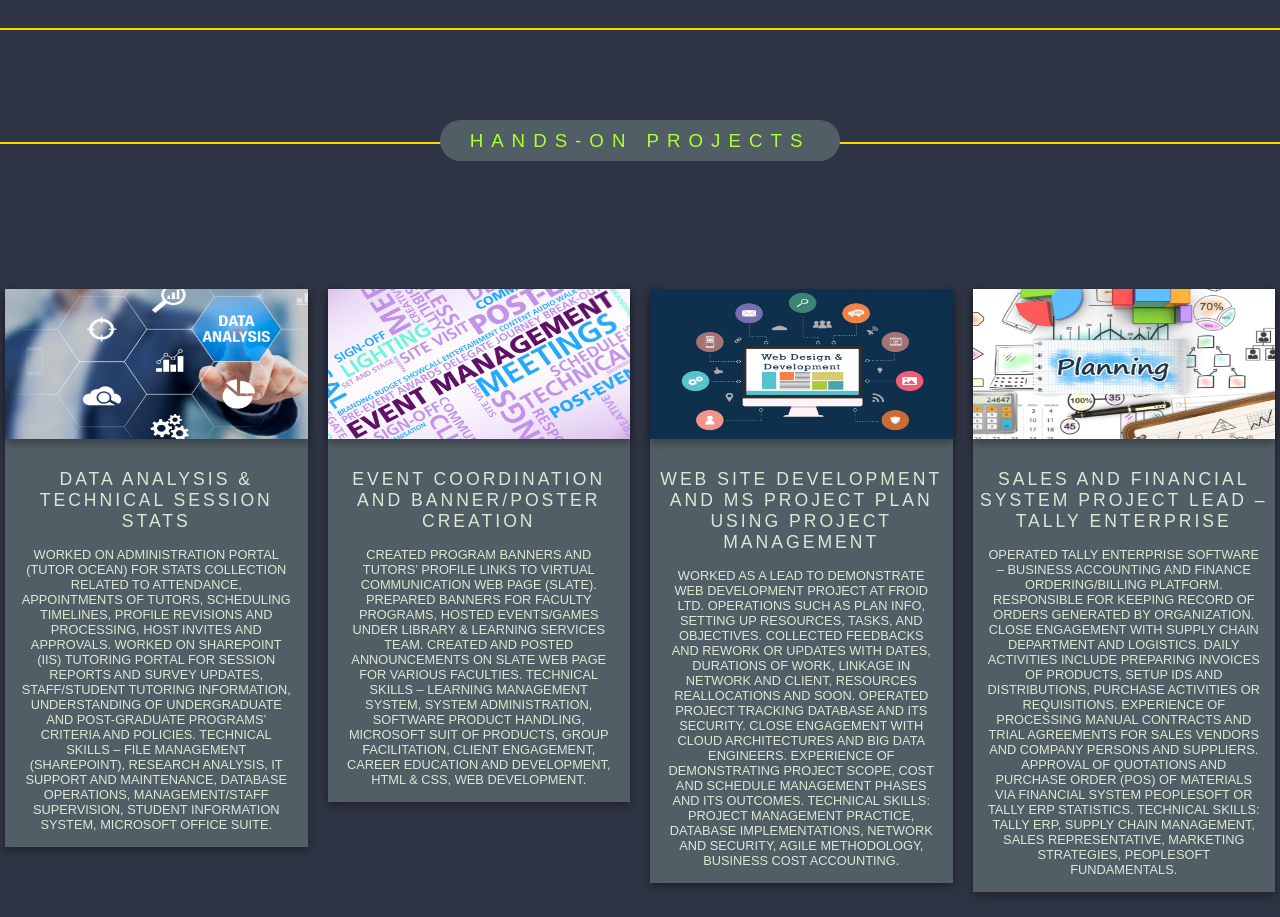
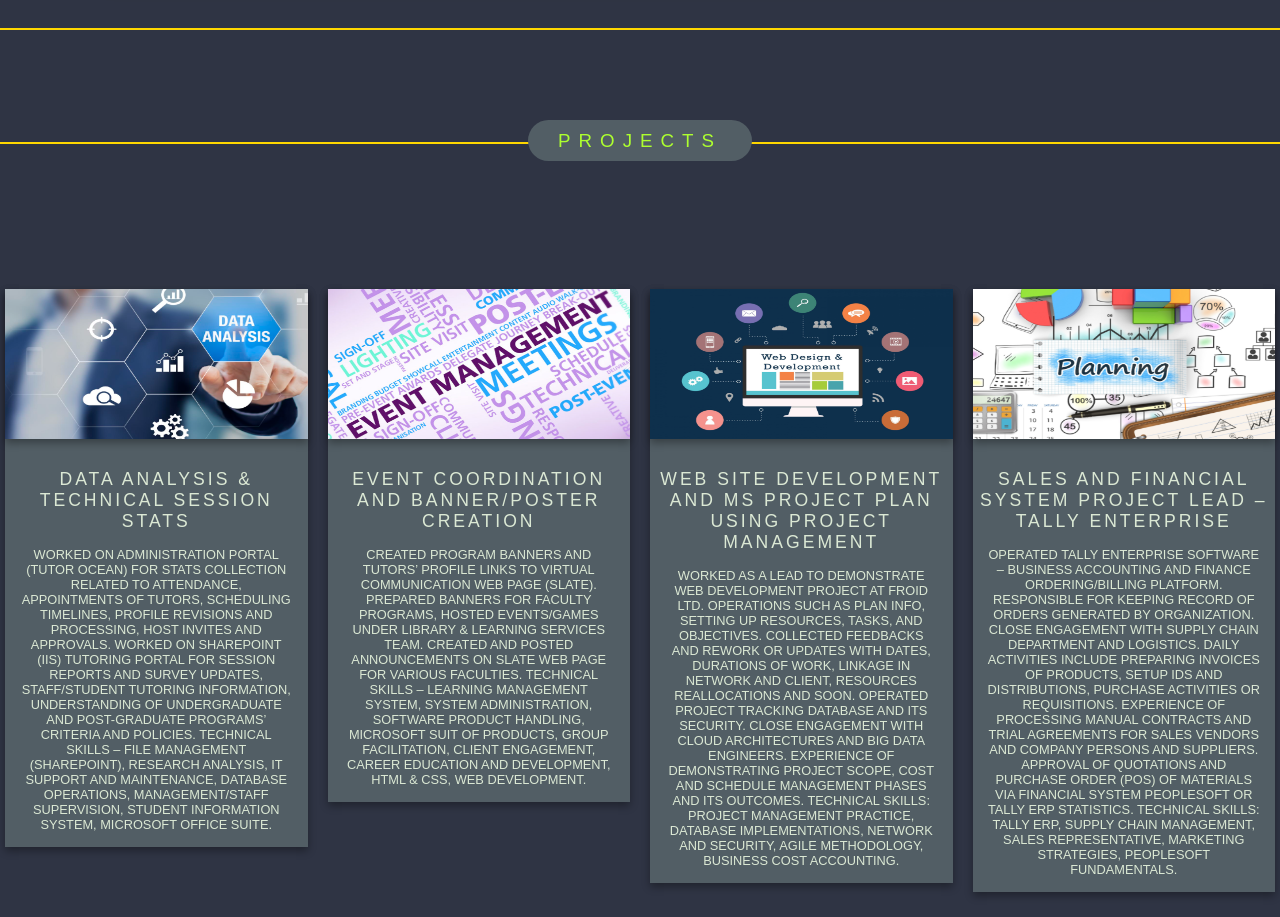
Before and after one commit to Mr-Zeel/Portfolio, a plain HTML site: page index.html in a window 1280 px wide. Shown: the part 1120-2037 px from the top of the page. Drawn offline with Linux system fonts and the light colour scheme.

Commit message:
Update index.html

```diff
--- a/index.html
+++ b/index.html
@@ -44,7 +44,7 @@
 
 
 		<div class="projectSection" id="scrollToProject">
-				<h3> <span>HANDS-ON PROJECTS</span> </h3>
+				<h3> <span>PROJECTS</span> </h3>
 
 				<div class="row">
 					<div class="column">
```
